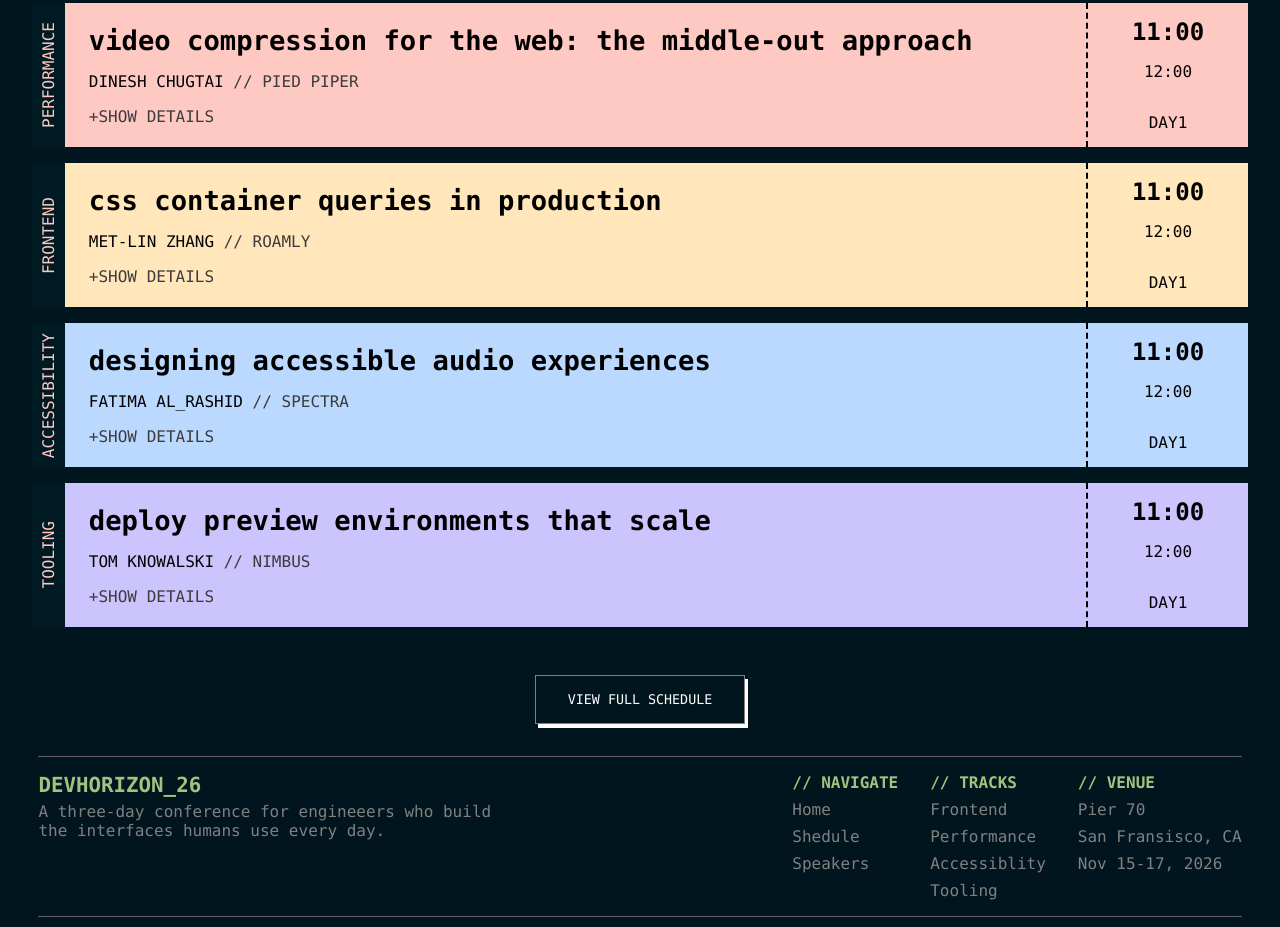
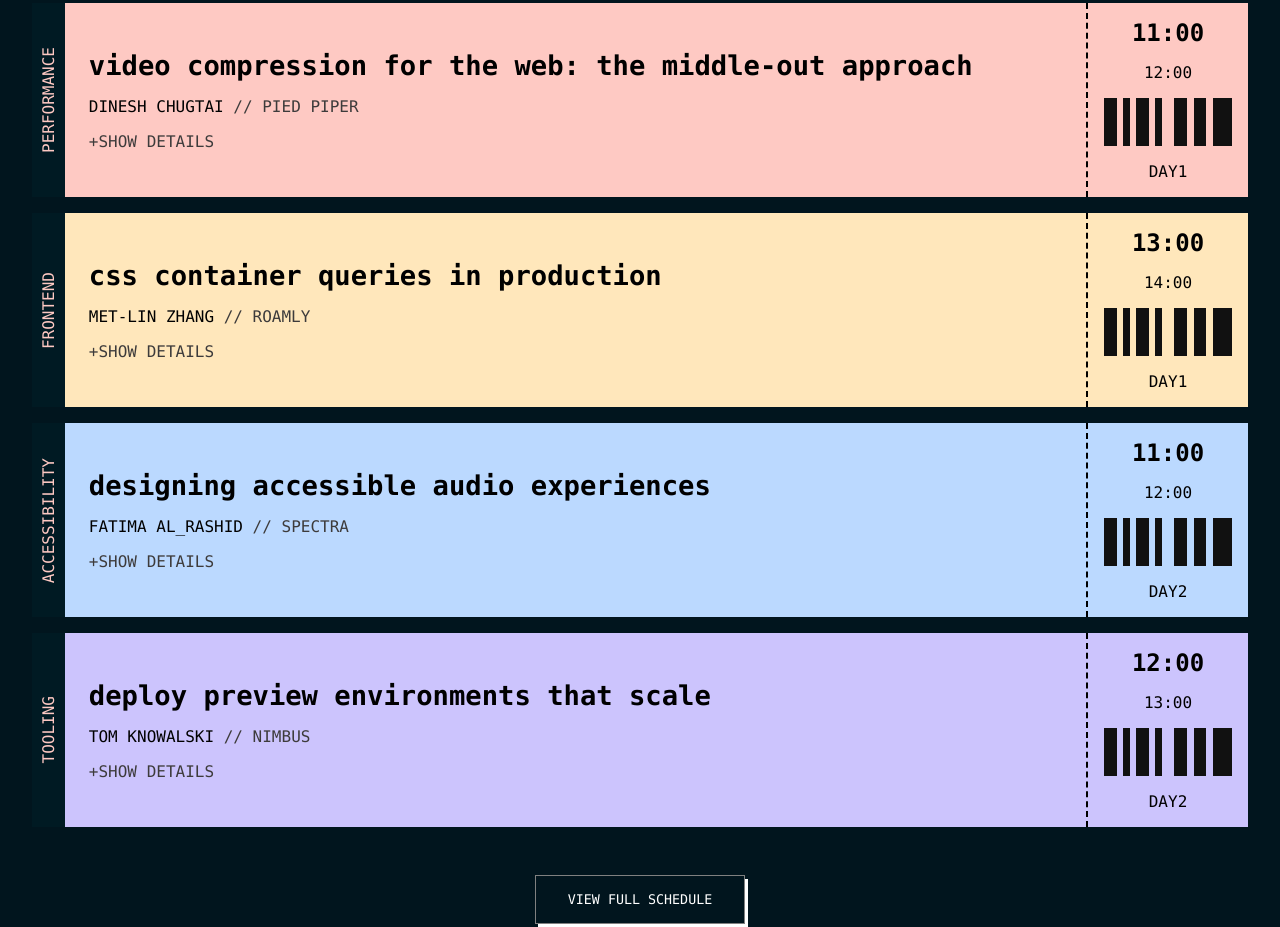
Before and after one commit to ahmed200-em/responsive-day-exo19, a plain HTML site: page index.html in a window 1280 px wide. Shown: the part 1860-2787 px from the top of the page. Drawn offline with Linux system fonts and the light colour scheme.

Commit message:
i deleted the tickets hight in section height and the barcode is appearing after deleting the hight

```diff
--- a/css/style.css
+++ b/css/style.css
@@ -245,7 +245,7 @@ main {
 .ticket {
   background: #fec9c3;
   width: 100%;
-  height: 9rem;
+  /* height: 9rem; */
   display: flex;
   flex-direction: row;
   justify-content: space-between;
@@ -311,7 +311,6 @@ main {
 .code-bar {
   width: 100%;
   height: 3rem;
-
   background: linear-gradient(
     to right,
     #111 0%,
--- a/index.html
+++ b/index.html
@@ -173,8 +173,8 @@
                     <a href="">+SHOW DETAILS</a>
                 </div>
                 <div class="ticket-date">
-                    <span class="head-hour">11:00</span>
-                    <span>12:00</span>
+                    <span class="head-hour">13:00</span>
+                    <span>14:00</span>
                     <div class="code-bar"></div>
                     <span>DAY1</span>
                 </div>
@@ -190,7 +190,7 @@
                     <span class="head-hour">11:00</span>
                     <span>12:00</span>
                     <div class="code-bar"></div>
-                    <span>DAY1</span>
+                    <span>DAY2</span>
                 </div>
             </div>
             <div class="ticket ticket-color3">
@@ -201,10 +201,10 @@
                     <a href="">+SHOW DETAILS</a>
                 </div>
                 <div class="ticket-date">
-                    <span class="head-hour">11:00</span>
-                    <span>12:00</span>
+                    <span class="head-hour">12:00</span>
+                    <span>13:00</span>
                     <div class="code-bar"></div>
-                    <span>DAY1</span>
+                    <span>DAY2</span>
                 </div>
             </div>
             <div class="ticket-btn">
```
